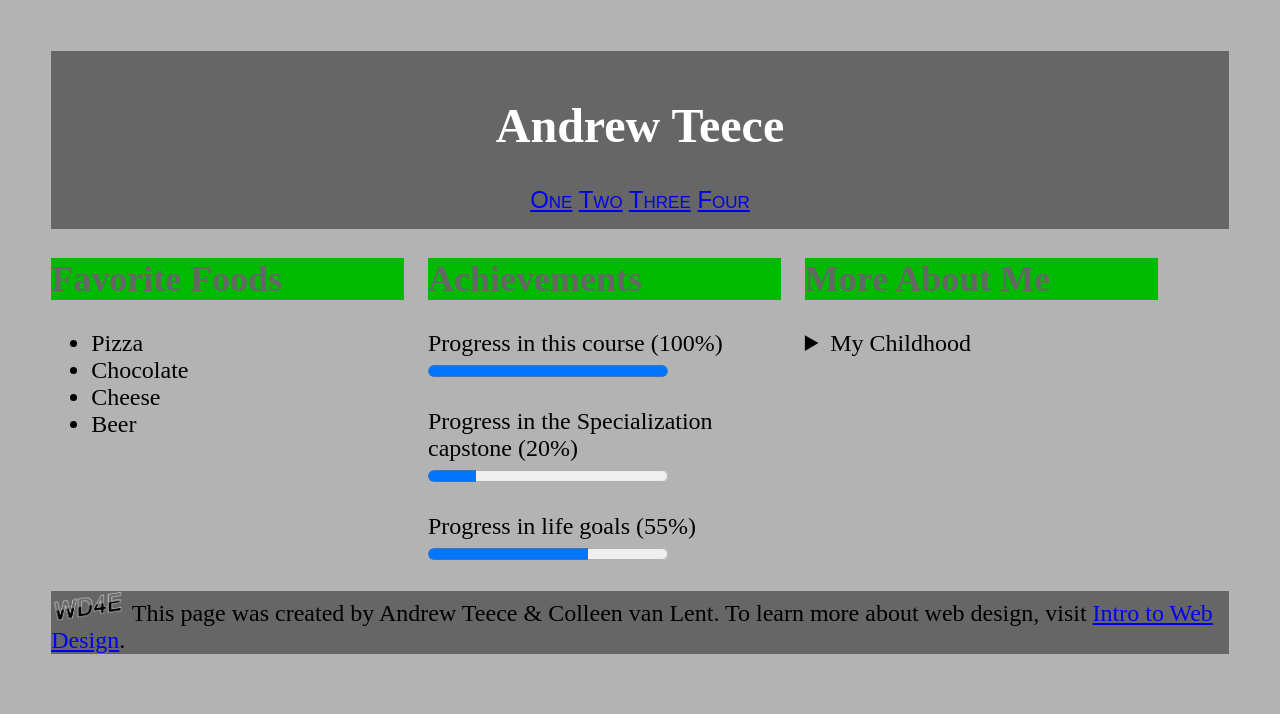
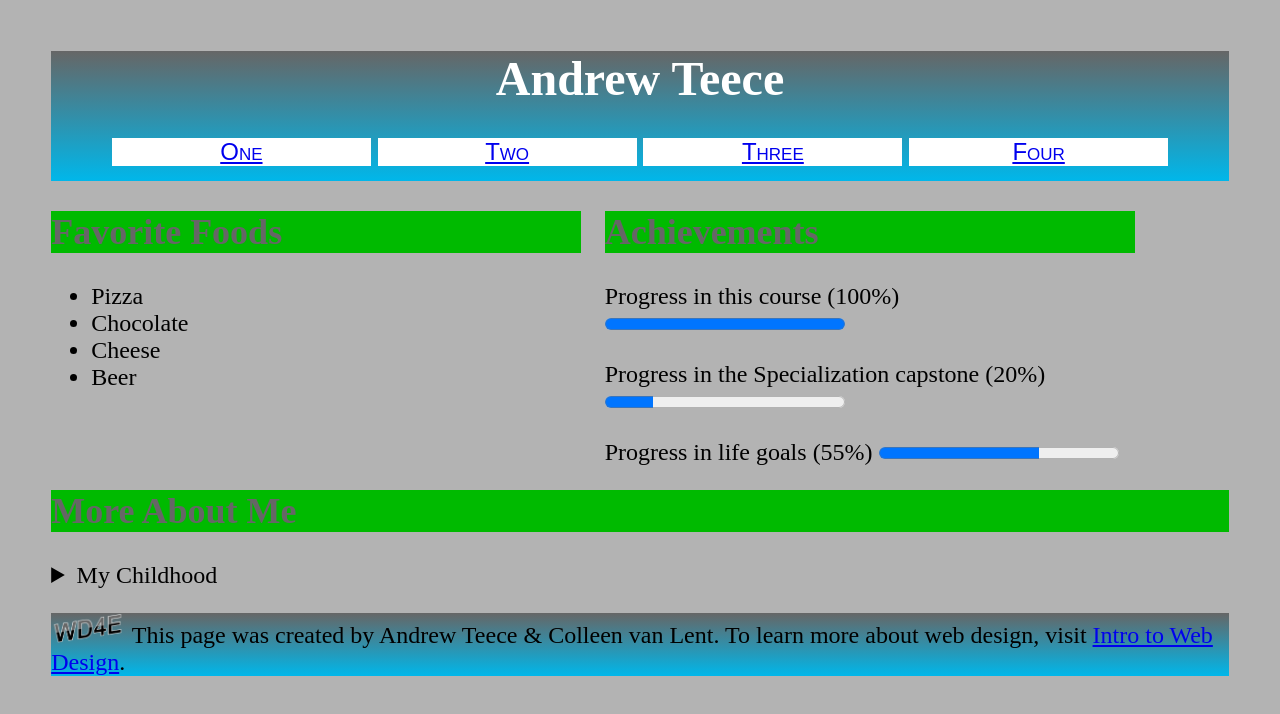
Before and after one commit to andrewteece/HTML5, a plain HTML site: page final_assignment_html5.html in a window 1280 px wide. Drawn offline with Linux system fonts and the light colour scheme.

Commit message:
more styling

```diff
--- a/css/together-1.css
+++ b/css/together-1.css
@@ -4,10 +4,16 @@ body {
 	margin: 4%;
 }
 
+header, footer {
+	background: #666666;
+	background: -moz-linear-gradient(top, #666666 0%, #00b7ea 100%);
+	background: -webkit-linear-gradient(#666666 0%, #00b7ea 100%);
+	background: -0-linear-gradient(#666666 0%, #00b7ea 100%);
+	background: linear-gradient(#666666 0%, #00b7ea 100%);
+}
 header {
-	background: #666666;
 	text-align: center;
-	padding: 15px;
+	padding-bottom: 15px;
 }
 
 h1 {
@@ -20,16 +26,26 @@ nav {
 	font-family: Arial, "Times New Roman", serif;
 }
 
+nav a {
+	width: 22%;
+	display: inline-block;
+	background: #ffffff;
+}
+
 h2 {
 	color: #666666;
 	background: #00BA00;
 }
 
-section {
-	width: 30%;
+.half {
+	width: 45%;
 	display: inline-block;
 	float: left;
 	margin-right: 2%;
+}
+
+.whole {
+	clear: both;
 }
 
 details {
@@ -41,7 +57,6 @@ summary {
 }
 
 footer {
-	background: #666666;
 	clear: both;
 }
 
--- a/final_assignment_html5.html
+++ b/final_assignment_html5.html
@@ -19,7 +19,7 @@
 		<a href="four">Four</a>
 	</nav>
 	</header>
-	<section>
+	<section class="half">
 	<h2>Favorite Foods</h2>
 
 	<ul>
@@ -29,14 +29,14 @@
 		<li>Beer</li>
 	</ul>
 	</section>
-	<section>
+	<section class="half">
 	<h2>Achievements</h2>
 
 	<p>Progress in this course (100%) <progress value="100" max="100"></progress>
 	<p>Progress in the Specialization capstone (20%) <progress value="20" max="100"></progress>
 	<p>Progress in life goals (55%) <progress value="67" max="100"></progress>
 	</section>
-	<section>
+	<section class="whole">
 	<h2>More About Me</h2>
 	<details>
 	<summary>My Childhood</summary>
```
